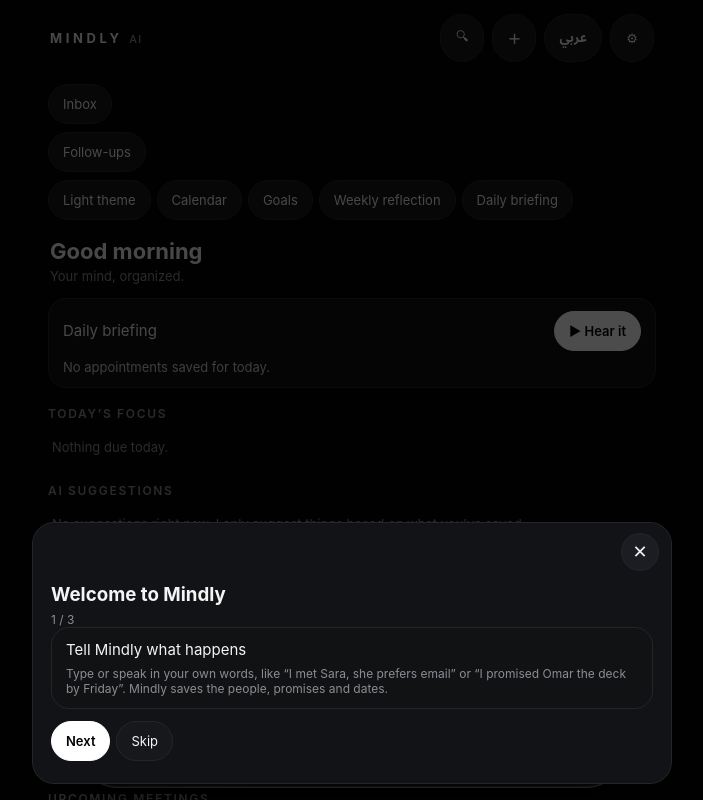
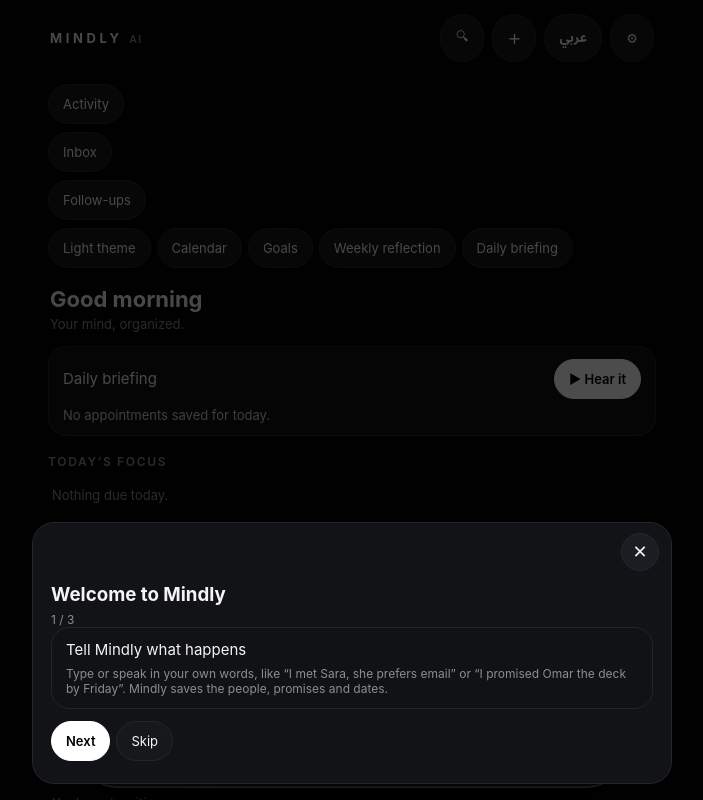
Before and after one commit to alia113/mindly, a plain HTML site: page index.html in a window 1280 px wide. Shown: the whole page, without its empty margins (288-991 px from the left). Drawn offline with Linux system fonts and the light colour scheme.

Commit message:
Add mod-activity.js script to index.html

```diff
--- a/index.html
+++ b/index.html
@@ -192,5 +192,6 @@ html{touch-action:manipulation;-webkit-text-size-adjust:100%}input,textarea,sele
 <script src="mod-onboard.js"></script>
 <script src="mod-follow.js"></script>
 <script src="mod-inbox.js"></script>
+<script src="mod-activity.js"></script>
 </body>
 </html>
```
